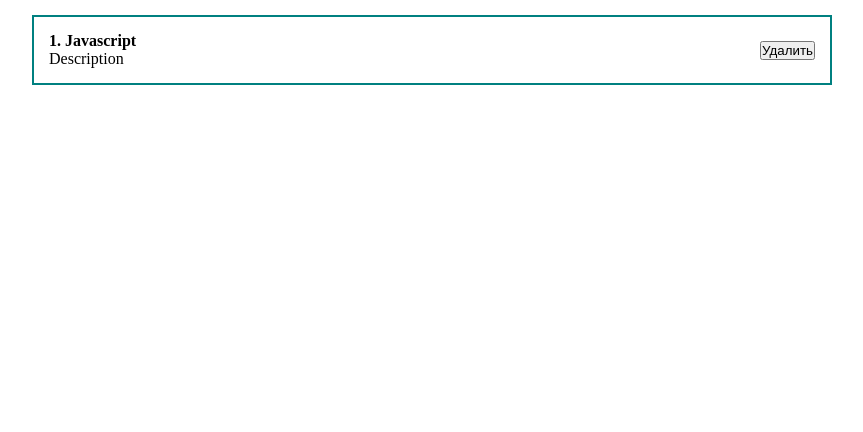
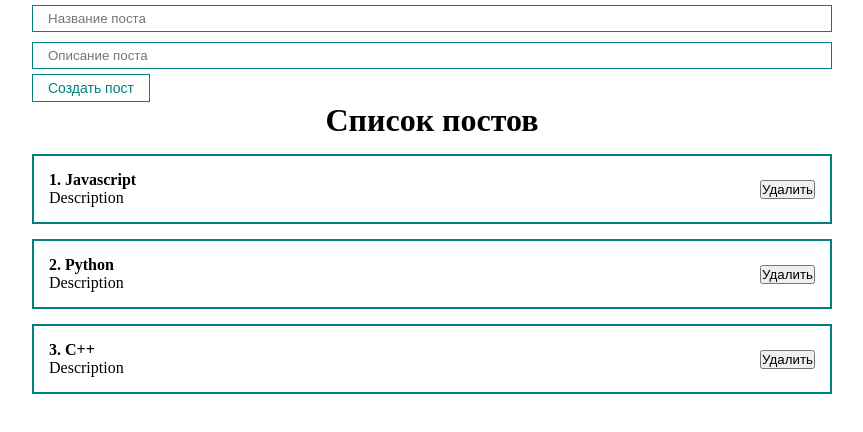
Before and after one commit to Andryii/pr1, a React (Create React App) app: page / in a window 1280 px wide. Shown: the top 432 px of the page, without its empty margins (208-1071 px from the left). Built offline with nearby package versions, Linux system fonts and the light colour scheme.

Commit message:
Some change in my component

```diff
--- a/src/App.js
+++ b/src/App.js
@@ -1,13 +1,49 @@
 import React, { useState } from "react";
 import ClassCounter from "./components/ClassCounter";
 import Counter from "./components/Counter";
-import PostItem from "./components/PostItem";
+import MyInput from "./components/UI/input/MyInput";
+import MyButton from "./components/UI/button/MyButton";
+import PostList from "./components/PostList";
 import "./styles/App.css";
 
 function App() {
+  const [posts, setPosts] = useState([
+    { id: 1, title: "Javascript", body: "Description" },
+    { id: 2, title: "Python", body: "Description" },
+    { id: 3, title: "C++", body: "Description" },
+  ]);
+
+  const [title, setTitle] = useState("");
+  const [body, setBody] = useState("");
+
+  const addNewPost = (e) => {
+    e.preventDefault()
+    setPosts([...posts, { id: 4, title: title, body: body }]);
+  };
+
   return (
     <div className="App">
-      <PostItem post ={{id:1,title:"Javascript",body: 'Description'}} />
+      <form>
+        <MyInput
+          type="text"
+          value={title}
+          placeholder="Название поста"
+          onChange={(event) => {
+            setTitle(event.target.value);
+          }}
+        />
+
+        <MyInput
+          value={body}
+          type="text"
+          placeholder="Описание поста"
+          onChange={(event) => {
+            setBody(event.target.value);
+          }}
+        />
+        <MyButton  type="submit" onClick={addNewPost}>Создать пост</MyButton>
+      </form>
+      <PostList posts={posts} title="Список постов" />
     </div>
   );
 }
--- /dev/null
+++ b/src/components/PostList.jsx
@@ -0,0 +1,15 @@
+import React from "react";
+import PostItem from "./PostItem";
+
+const PostList = ({ posts, title }) => {
+  return (
+    <div>
+      <h1 style={{ textAlign: "center" }}>{title}</h1>
+      {posts.map((post) => (
+        <PostItem post={post} key={post.id} />
+      ))}
+    </div>
+  );
+};
+
+export default PostList;
--- /dev/null
+++ b/src/components/UI/button/MyButton.jsx
@@ -0,0 +1,12 @@
+import React from 'react';
+import classes from './MyButton.module.css'
+
+const MyButton = ({children, ...props}) => {
+    return (
+        <button {...props} className={classes.myBtn}>
+            {children}
+        </button>
+    );
+};
+
+export default MyButton;
--- /dev/null
+++ b/src/components/UI/button/MyButton.module.css
@@ -0,0 +1,9 @@
+.myBtn
+{
+    padding: 5px 15px;
+    color: teal;
+    font-size: 14px;
+    background: transparent;
+    border: 1px solid teal;
+    cursor: pointer;
+}
--- /dev/null
+++ b/src/components/UI/input/MyInput.jsx
@@ -0,0 +1,10 @@
+import React from 'react';
+import classes from './MyInput.module.css'
+const MyInput = (props) => {
+    return (
+        <input {...props} className = {classes.myInput}/>
+
+    );
+};
+
+export default MyInput;
--- /dev/null
+++ b/src/components/UI/input/MyInput.module.css
@@ -0,0 +1,7 @@
+.myInput
+{
+    width: 100%;
+    padding: 5px 15px;
+    margin: 5px 0;
+    border: 1px solid teal;
+}
```
